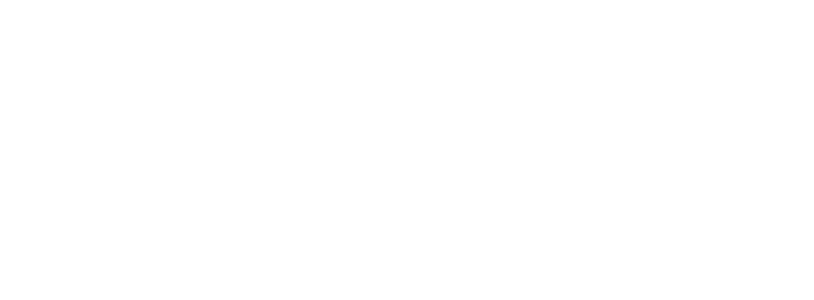
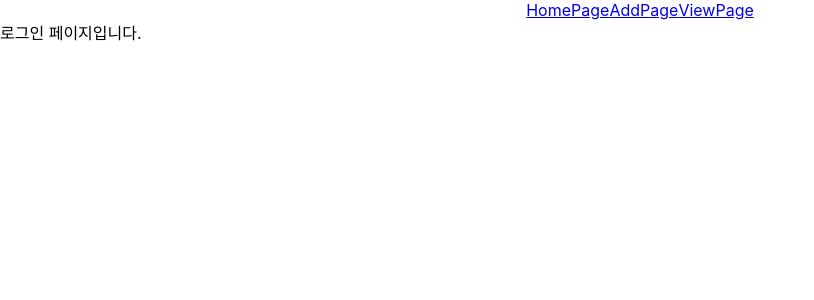
Before and after one commit to 2nd-PARD-WEB-PART/PARD-2th-Memorial, a React (Create React App) app in the folder memorial-frontend/: page /Login in a window 1280 px wide. Before the commit this address had no page. Shown: the top 300 px of the page, without its empty margins (0-814 px from the left). Built offline with nearby package versions, Linux system fonts and the light colour scheme.

Commit message:
231125 광일 : nav바 수정중, Login.js 생성

```diff
--- a/memorial-frontend/src/App.js
+++ b/memorial-frontend/src/App.js
@@ -1,18 +1,21 @@
 import React from 'react';
-import {Route, Routes } from 'react-router-dom';
+import {Route, Routes} from 'react-router-dom';
 import Layout from './pages/Layout';
 import HomePage from './pages/HomePage';
 import AddPage from './pages/AddPage';
 import ViewPage from './pages/ViewPage';
+import Login from './pages/Login';
 function App() {
 
     // case 현중
     return (
         <Routes>
             <Route path="/" element={<Layout />}>
-        <Route index="index" element={<HomePage />} />
-        <Route path="/AddPage" element={<AddPage />} />
-        <Route path = "/ViewPage" element = {<ViewPage/>}/>
+
+                <Route index="index" element={<HomePage />}/>
+                <Route path="/Login" element={<Login/>}/>a
+                <Route path="/AddPage" element={<AddPage />}/>
+                <Route path="/ViewPage" element={<ViewPage/>}/>
             </Route>
         </Routes>
     );
--- /dev/null
+++ b/memorial-frontend/src/components/box.js
@@ -0,0 +1,7 @@
+import styled from 'styled-components';
+
+export const Div = styled.div `
+    display: ${props => props.display || "flex"};
+    justify-content: ${props => props.justifyContent || "center"};
+    align-items: ${props => props.alignItems || "center"};
+`;
--- a/memorial-frontend/src/pages/Layout.js
+++ b/memorial-frontend/src/pages/Layout.js
@@ -1,16 +1,15 @@
 import {Link} from "react-router-dom";
-import {Outlet} from 'react-router-dom';
+import { Outlet } from 'react-router-dom';
+import { Div } from '../components/box';
 
 function Layout() {
     return (
         <div>
-            <div>
+            <Div>
                 <Link to="/">HomePage</Link>
-                <br/>
                 <Link to="/AddPage">AddPage</Link>
-                <br/>
                 <Link to="/ViewPage">ViewPage</Link>
-            </div>
+            </Div>
 
             <main>
                 <Outlet/>
--- /dev/null
+++ b/memorial-frontend/src/pages/Login.js
@@ -0,0 +1,9 @@
+function Login() {
+    return (
+        <div>
+            로그인 페이지입니다.
+        </div>
+    );
+}
+
+export default Login;
```
Lines whose indentation alone changed are shown as unchanged.
